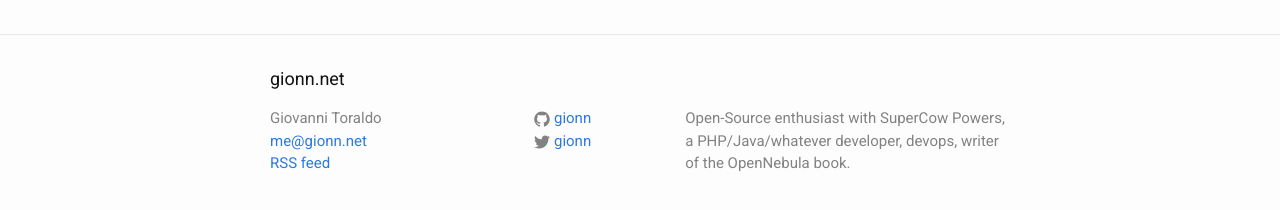
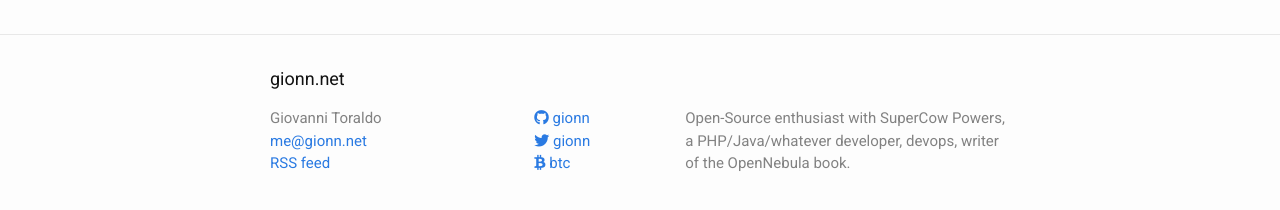
Before and after one commit to gionn/gionn.github.io, a Jekyll site: the page built from index.html, in a window 1280 px wide. Shown: the part 634-844 px from the top of the page. Built offline with Jekyll 4.4.1, drawn with Linux system fonts in a browser that asks for light colours; nearby versions of some CDN libraries; the list of posts is cut into pages by our own code.

Commit message:
Add BTC to footer, revamp icon with fa-icons

```diff
--- a/_includes/coinbase.html
+++ /dev/null
@@ -1,2 +0,0 @@
-<div class="cb-tip-button" data-content-location="" data-href="//www.coinbase.com/tip_buttons/show_tip" data-to-user-id="54b82f1c4d264af6f60000e7"></div>
-<script>!function(d,s,id) {var js,cjs=d.getElementsByTagName(s)[0],e=d.getElementById(id);if(e){return;}js=d.createElement(s);js.id=id;js.src="https://www.coinbase.com/assets/tips.js";cjs.parentNode.insertBefore(js,cjs);}(document, 'script', 'coinbase-tips');</script>
--- a/_includes/footer.html
+++ b/_includes/footer.html
@@ -18,12 +18,7 @@
           {% if site.github_username %}
           <li>
             <a href="https://github.com/{{ site.github_username }}">
-              <span class="icon  icon--github">
-                <svg viewBox="0 0 16 16">
-                  <path fill="#828282" d="M7.999,0.431c-4.285,0-7.76,3.474-7.76,7.761 c0,3.428,2.223,6.337,5.307,7.363c0.388,0.071,0.53-0.168,0.53-0.374c0-0.184-0.007-0.672-0.01-1.32 c-2.159,0.469-2.614-1.04-2.614-1.04c-0.353-0.896-0.862-1.135-0.862-1.135c-0.705-0.481,0.053-0.472,0.053-0.472 c0.779,0.055,1.189,0.8,1.189,0.8c0.692,1.186,1.816,0.843,2.258,0.645c0.071-0.502,0.271-0.843,0.493-1.037 C4.86,11.425,3.049,10.76,3.049,7.786c0-0.847,0.302-1.54,0.799-2.082C3.768,5.507,3.501,4.718,3.924,3.65 c0,0,0.652-0.209,2.134,0.796C6.677,4.273,7.34,4.187,8,4.184c0.659,0.003,1.323,0.089,1.943,0.261 c1.482-1.004,2.132-0.796,2.132-0.796c0.423,1.068,0.157,1.857,0.077,2.054c0.497,0.542,0.798,1.235,0.798,2.082 c0,2.981-1.814,3.637-3.543,3.829c0.279,0.24,0.527,0.713,0.527,1.437c0,1.037-0.01,1.874-0.01,2.129 c0,0.208,0.14,0.449,0.534,0.373c3.081-1.028,5.302-3.935,5.302-7.362C15.76,3.906,12.285,0.431,7.999,0.431z"/>
-                </svg>
-              </span>
-
+              <i class="fa fa-github" aria-hidden="true"></i>
               <span class="username">{{ site.github_username }}</span>
             </a>
           </li>
@@ -32,18 +27,17 @@
           {% if site.twitter_username %}
           <li>
             <a href="https://twitter.com/{{ site.twitter_username }}">
-              <span class="icon  icon--twitter">
-                <svg viewBox="0 0 16 16">
-                  <path fill="#828282" d="M15.969,3.058c-0.586,0.26-1.217,0.436-1.878,0.515c0.675-0.405,1.194-1.045,1.438-1.809
-                  c-0.632,0.375-1.332,0.647-2.076,0.793c-0.596-0.636-1.446-1.033-2.387-1.033c-1.806,0-3.27,1.464-3.27,3.27 c0,0.256,0.029,0.506,0.085,0.745C5.163,5.404,2.753,4.102,1.14,2.124C0.859,2.607,0.698,3.168,0.698,3.767 c0,1.134,0.577,2.135,1.455,2.722C1.616,6.472,1.112,6.325,0.671,6.08c0,0.014,0,0.027,0,0.041c0,1.584,1.127,2.906,2.623,3.206 C3.02,9.402,2.731,9.442,2.433,9.442c-0.211,0-0.416-0.021-0.615-0.059c0.416,1.299,1.624,2.245,3.055,2.271 c-1.119,0.877-2.529,1.4-4.061,1.4c-0.264,0-0.524-0.015-0.78-0.046c1.447,0.928,3.166,1.469,5.013,1.469 c6.015,0,9.304-4.983,9.304-9.304c0-0.142-0.003-0.283-0.009-0.423C14.976,4.29,15.531,3.714,15.969,3.058z"/>
-                </svg>
-              </span>
-
+              <i class="fa fa-twitter" aria-hidden="true"></i>
               <span class="username">{{ site.twitter_username }}</span>
             </a>
           </li>
           {% endif %}
-          <li>{% include coinbase.html %}</li>
+          <li>
+            <a href="bitcoin:12QnftpDzxdkobFErKj5zM4nkrZtbat3HK">
+              <i class="fa fa-btc" aria-hidden="true"></i>
+              <span class="username">btc</span>
+            </a>
+          </li>
         </ul>
       </div>
 
--- a/_includes/head.html
+++ b/_includes/head.html
@@ -9,4 +9,5 @@
     <link href='//fonts.googleapis.com/css?family=Roboto:400,400italic,700' rel='stylesheet' type='text/css'>
     <link rel="canonical" href="{{ page.url | replace:'index.html','' | prepend: site.baseurl | prepend: site.url }}">
     {% include favicon.html %}
+    <script src="https://use.fontawesome.com/2a05f62f01.js"></script>
 </head>
```
